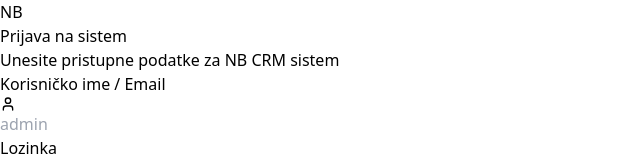
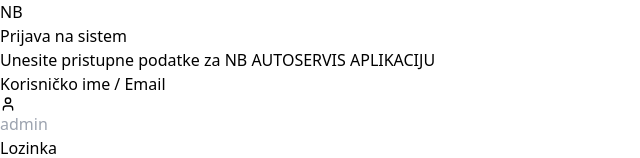
Before and after one commit to danko131/nb-autoservis-crm, a React (Vite) app: page / in a window 1280 px wide. Shown: the top 158 px of the page, without its empty margins (0-640 px from the left). Built offline with nearby package versions, Linux system fonts and the light colour scheme.

Commit message:
Update App.jsx

```diff
--- a/src/App.jsx
+++ b/src/App.jsx
@@ -1156,7 +1156,7 @@ export default function App() {
               NB
             </div>
             <h2 className="text-2xl font-bold text-white tracking-tight">Prijava na sistem</h2>
-            <p className="text-xs text-slate-400">Unesite pristupne podatke za NB CRM sistem</p>
+            <p className="text-xs text-slate-400">Unesite pristupne podatke za NB AUTOSERVIS APLIKACIJU</p>
           </div>
 
           {loginGreska && (
@@ -1220,7 +1220,7 @@ export default function App() {
             NB
           </div>
           <div>
-            <h1 className="text-xl font-bold tracking-tight text-white">NB CRM sistem</h1>
+            <h1 className="text-xl font-bold tracking-tight text-white">NB AUTOSERVIS</h1>
             <p className="text-xs text-slate-400">Upravljanje autoservisom i magacinom</p>
           </div>
         </div>
```
